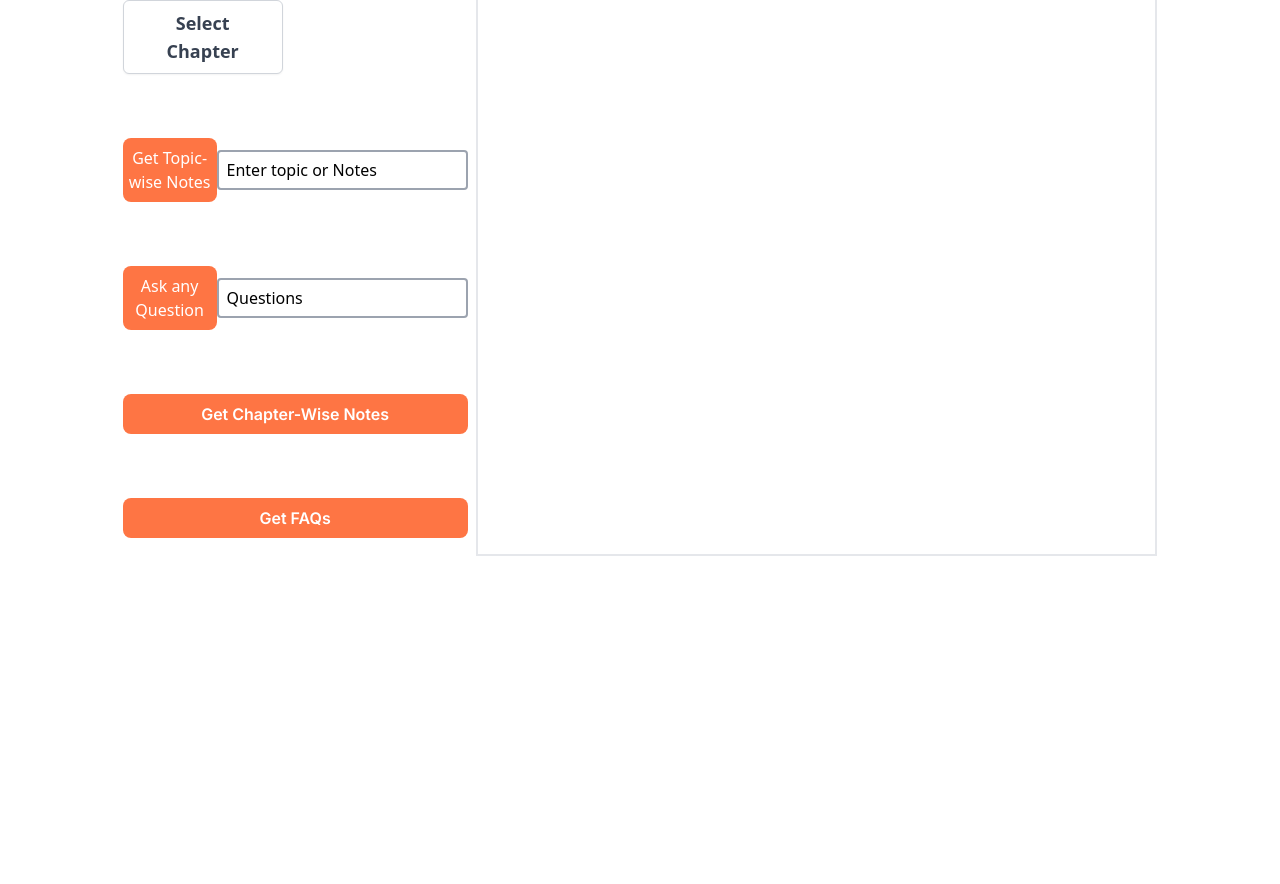
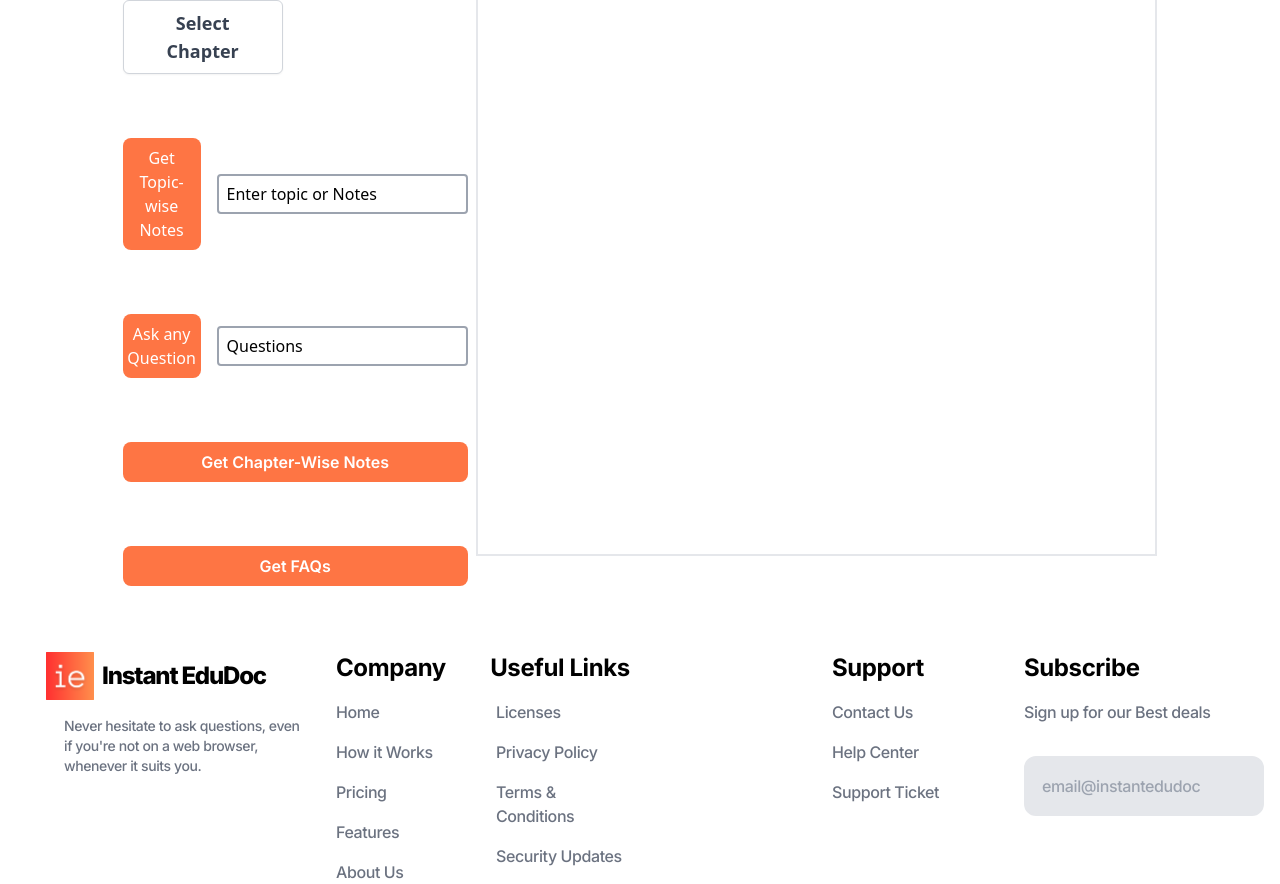
Before and after one commit to MayankGupta2023/ie-pwm, a Next.js app: page /Working in a window 1280 px wide. Shown: the part 420-1304 px from the top of the page. Before the commit the page ends 992 px from the top, so only its background shows below. Built offline with nearby package versions, Linux system fonts and the light colour scheme; no server answers; the database is empty; sample sign-in values are in the browser's storage.

Commit message:
Add Footer component to Working page and do some alignment changes

```diff
--- a/src/pages/Working.js
+++ b/src/pages/Working.js
@@ -3,6 +3,7 @@ import Navbar from '../components/navbar'
 import DropdownButton1 from '../components/dropdown1'
 import DropdownButton2 from '../components/dropdown2'
 import DropdownButton3 from '../components/dropdown3'
+import Footer from '../components/footer'
 
 import { useEffect, useState } from 'react';
 import firebase from 'firebase/app';
@@ -90,13 +91,13 @@ const Working = () => {
 
 
 
-                        <div className='mt-16   flex justify-around items-center'>
+                        <div className='mt-16   flex gap-4 items-center'>
                             <button style={{ background: "#fe7544" }} className='p-2 px-1 text-center text-white w-44  rounded-lg '>Get Topic-wise Notes</button>
 
                             <input className=' px-2 py-1 border-2 h-10 border-gray-400 rounded ' type="text" id="enterTopic" name="enterTopic" value='Enter topic or Notes'></input>
                         </div>
 
-                        <div className='mt-16   flex justify-around items-center'>
+                        <div className='mt-16   flex gap-4 items-center'>
                             <button style={{ background: "#fe7544" }} className='p-2 px-1 text-center text-white w-44  rounded-lg '>Ask any Question</button>
 
                             <input className=' px-2 py-1 border-2 h-10 border-gray-400 rounded ' type="text" id="enterQuestion" name="enterQuestion" value='Questions'></input>
@@ -128,6 +129,9 @@ const Working = () => {
             </div>
 
 
+            <Footer />
+
+
 
         </div>
     )
```
